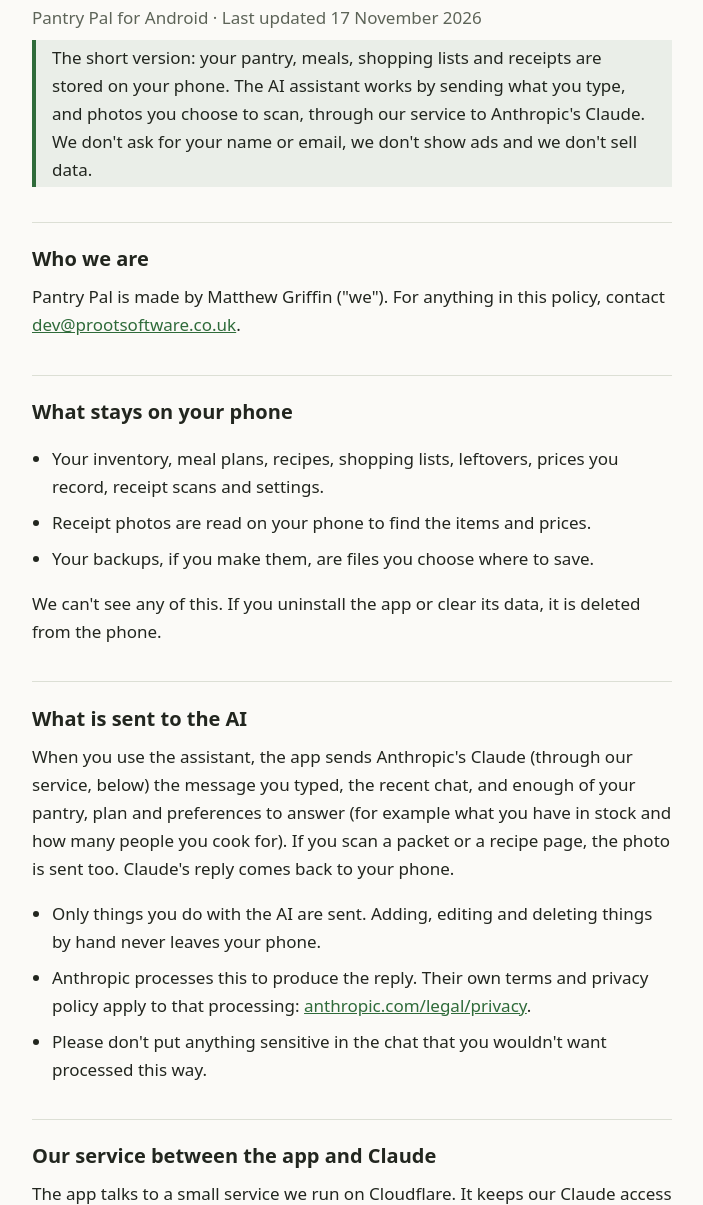
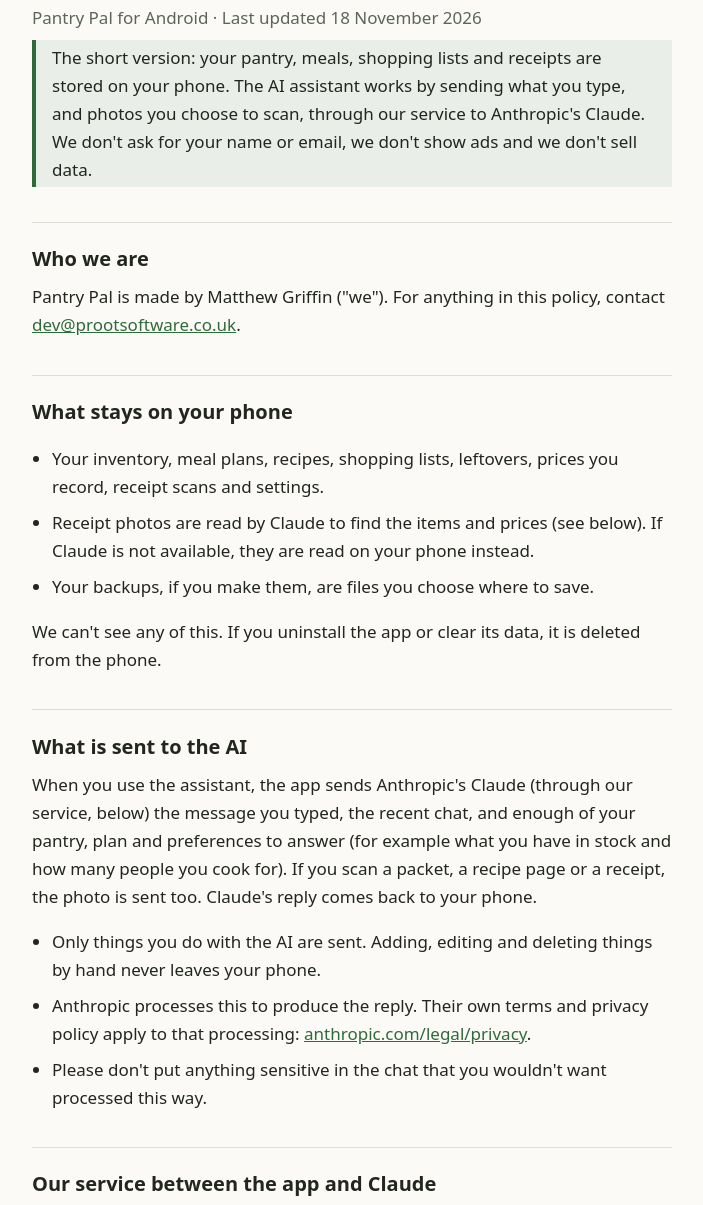
Before and after one commit to MatthewGriffin/pantry-pal-privacy, a plain HTML site: page index.html in a window 1280 px wide. Shown: the part 82-1287 px from the top of the page, without its empty margins (288-991 px from the left). Drawn offline with Linux system fonts and the light colour scheme.

Commit message:
Receipt photos are read by Claude (phone fallback); date updated

```diff
--- a/index.html
+++ b/index.html
@@ -10,7 +10,7 @@
 <body>
 <main>
   <h1>Privacy policy</h1>
-  <p class="muted">Pantry Pal for Android &middot; Last updated 17 November 2026</p>
+  <p class="muted">Pantry Pal for Android &middot; Last updated 18 November 2026</p>
 
   <p class="note">The short version: your pantry, meals, shopping lists and receipts are stored on your phone. The AI assistant works by sending what you type, and photos you choose to scan, through our service to Anthropic's Claude. We don't ask for your name or email, we don't show ads and we don't sell data.</p>
 
@@ -20,13 +20,13 @@
   <h2>What stays on your phone</h2>
   <ul>
     <li>Your inventory, meal plans, recipes, shopping lists, leftovers, prices you record, receipt scans and settings.</li>
-    <li>Receipt photos are read on your phone to find the items and prices.</li>
+    <li>Receipt photos are read by Claude to find the items and prices (see below). If Claude is not available, they are read on your phone instead.</li>
     <li>Your backups, if you make them, are files you choose where to save.</li>
   </ul>
   <p>We can't see any of this. If you uninstall the app or clear its data, it is deleted from the phone.</p>
 
   <h2>What is sent to the AI</h2>
-  <p>When you use the assistant, the app sends Anthropic's Claude (through our service, below) the message you typed, the recent chat, and enough of your pantry, plan and preferences to answer (for example what you have in stock and how many people you cook for). If you scan a packet or a recipe page, the photo is sent too. Claude's reply comes back to your phone.</p>
+  <p>When you use the assistant, the app sends Anthropic's Claude (through our service, below) the message you typed, the recent chat, and enough of your pantry, plan and preferences to answer (for example what you have in stock and how many people you cook for). If you scan a packet, a recipe page or a receipt, the photo is sent too. Claude's reply comes back to your phone.</p>
   <ul>
     <li>Only things you do with the AI are sent. Adding, editing and deleting things by hand never leaves your phone.</li>
     <li>Anthropic processes this to produce the reply. Their own terms and privacy policy apply to that processing: <a href="https://www.anthropic.com/legal/privacy" rel="noopener">anthropic.com/legal/privacy</a>.</li>
```
